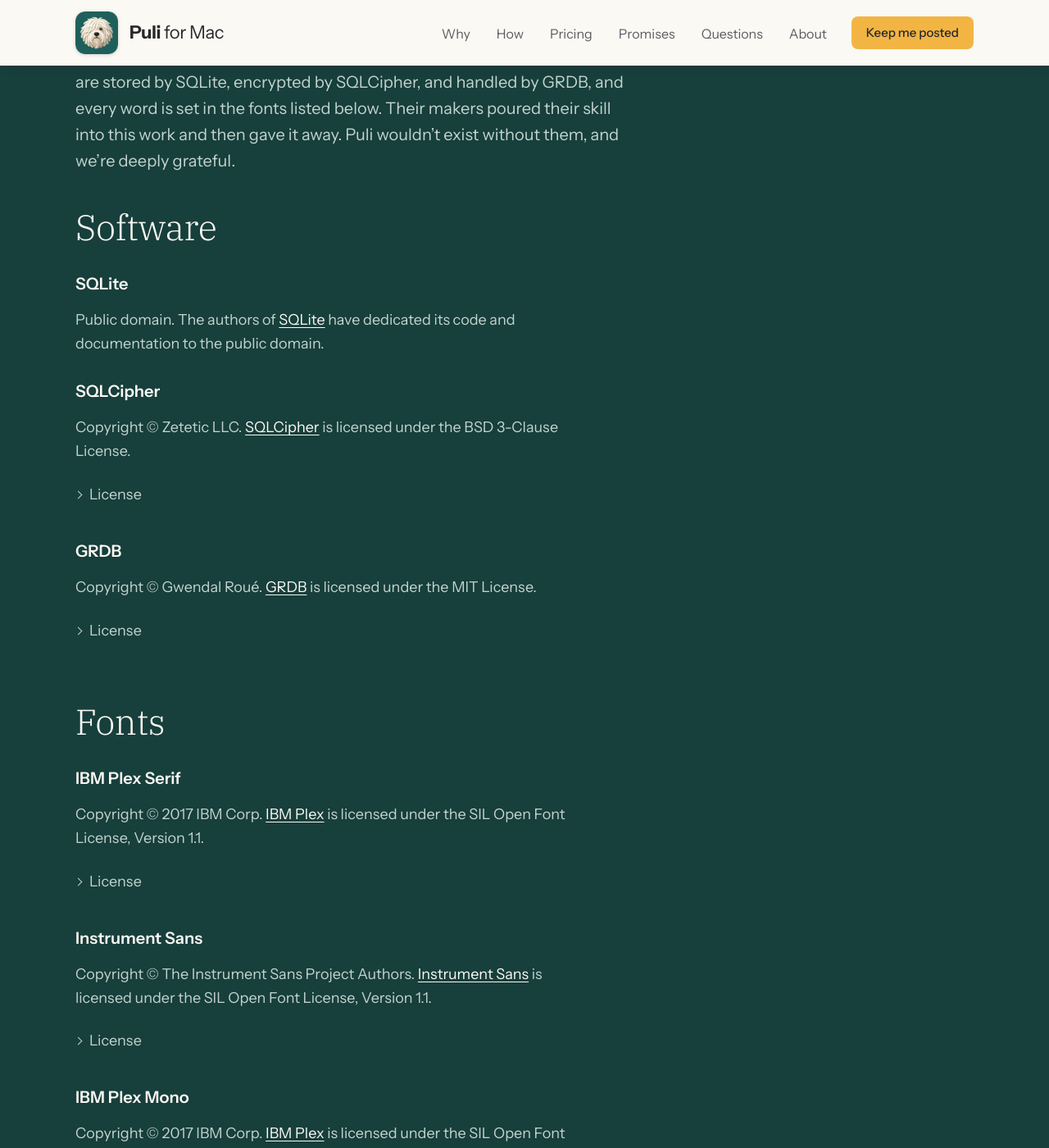
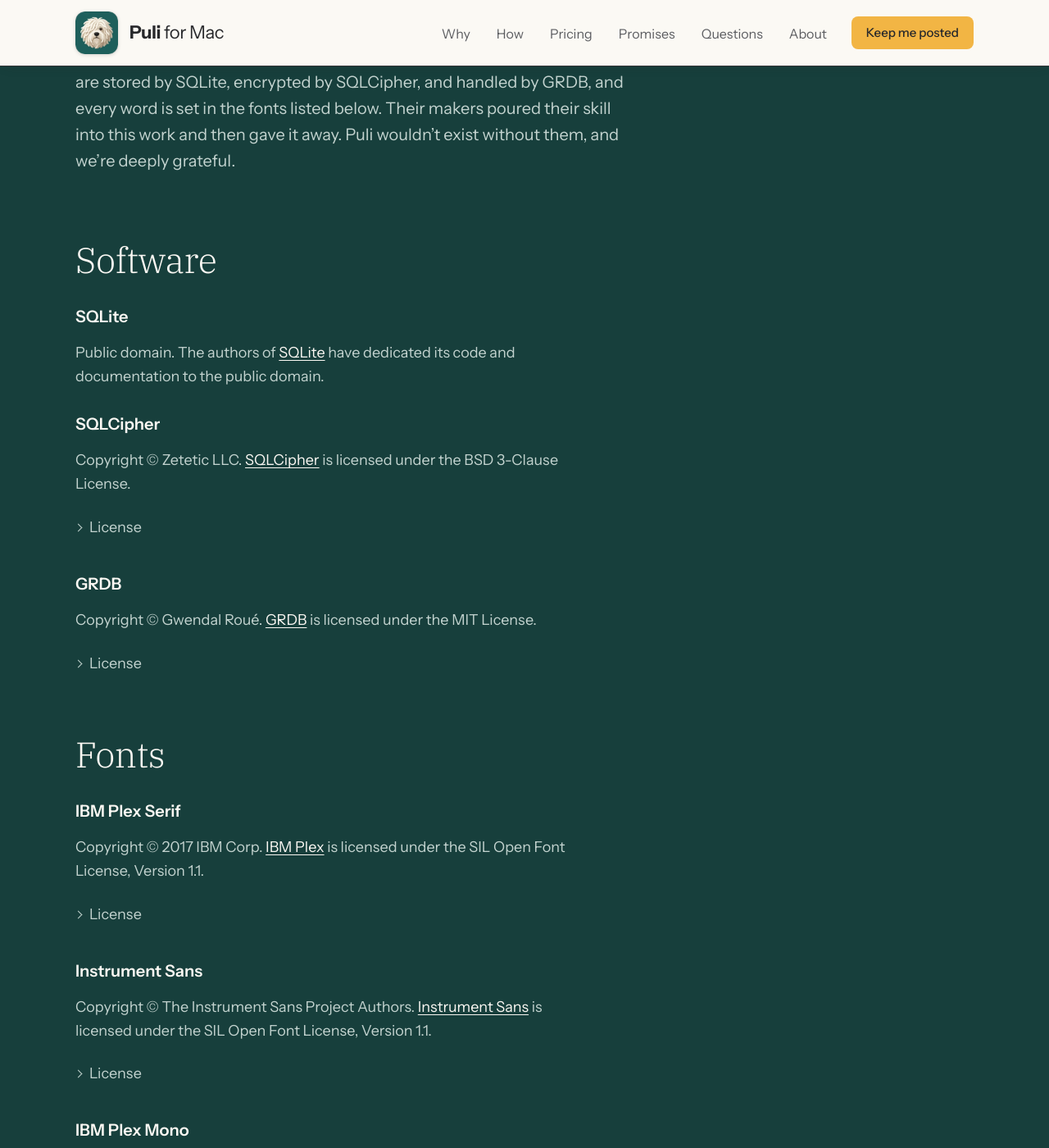
Before and after one commit to deliberate-software/puli-site, a Jekyll site: the page built from acknowledgements.html, in a window 1280 px wide and 1400 px high, scrolled down 305 px. Shown: the whole window at 82% size. Built offline with Jekyll 4.4.1, drawn with Linux system fonts in a browser that asks for light colours.

Commit message:
Every page's section headings are as large as Acknowledgements': Privacy and Legal now match
Co-Authored-By: Claude Opus 5.5 <noreply@anthropic.com>

```diff
--- a/_includes/css/brand.css
+++ b/_includes/css/brand.css
@@ -195,7 +195,7 @@
 }
 @media (prefers-color-scheme: dark) { .q-section--teal { --paper: #0E2826; --line: #24433F; } }
 .q-section--teal .license pre { background: #CFE1DD; color: #173F3C; }  /* light teal, the pale bands' color, with the page's dark teal for text (Alan, Nov 20) */
-.prose--credits h2 { font-size: clamp(34px, 3.4vw, 44px); padding-top: 48px; }  /* Software and Fonts, larger than a policy's questions (Alan, Nov 20) */
+.is-puli .prose h2 { font-size: clamp(34px, 3.4vw, 44px); padding-top: 48px; }  /* every page's section headings, at this size: first on Acknowledgements, then Privacy, and every page after (Alan, Nov 20) */
 /* A license's link: quiet, in the muted color, with a chevron that turns down when it's open (Alan, Nov 20) */
 .prose--credits .license summary { display: inline-flex; align-items: center; gap: 10px; list-style: none; font-weight: 400; color: var(--muted); }
 .prose--credits .license summary::-webkit-details-marker { display: none; }
```
